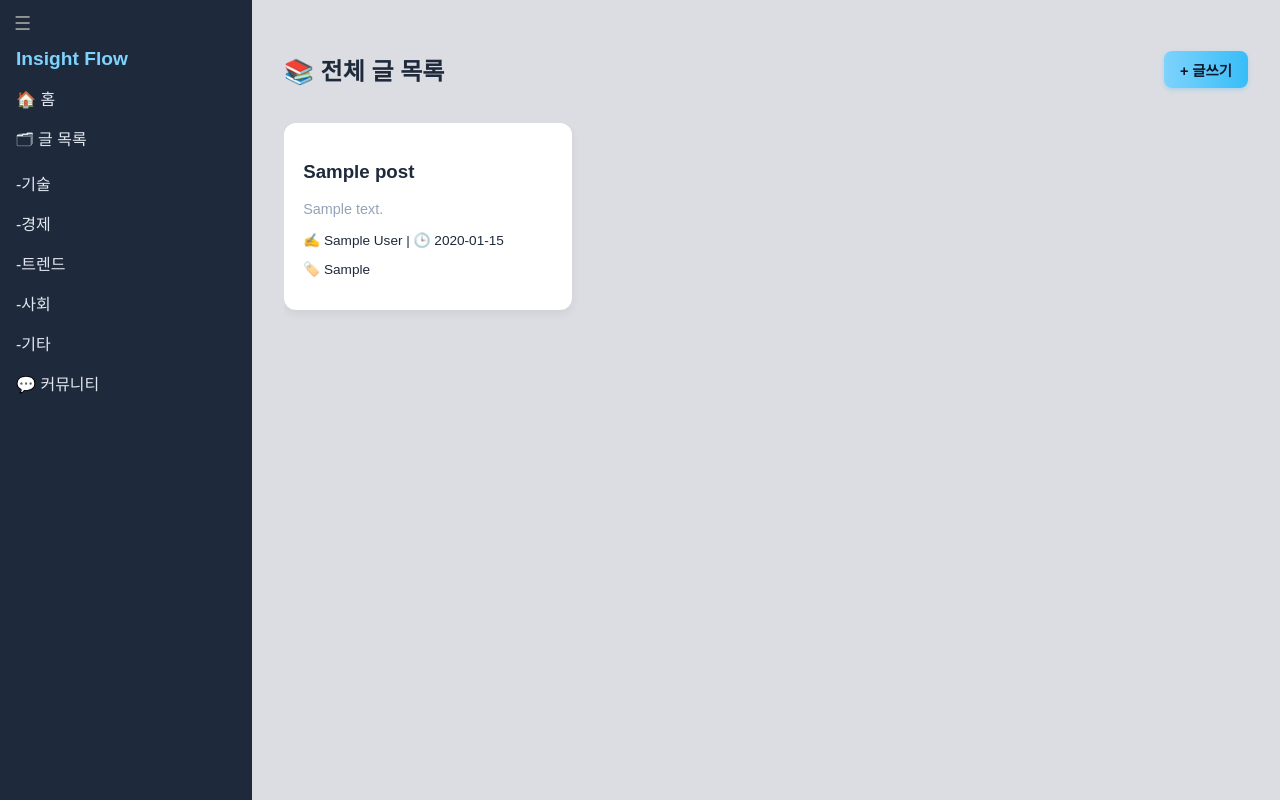
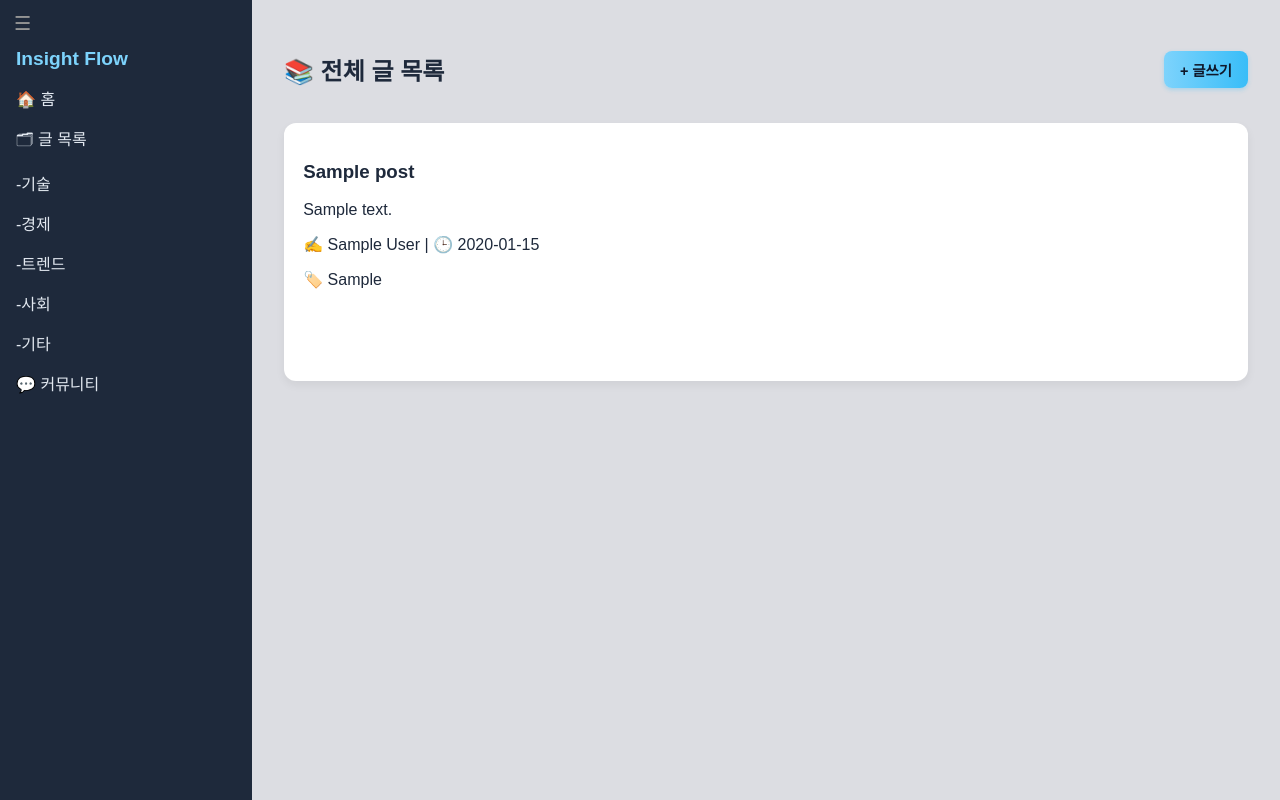
Before and after one commit to rloss/insight-flow, a Flask app: page /post/ in a window 1280 px wide. Run offline with Flask 3, Linux system fonts and the light colour scheme; tables that the repository leaves empty hold one stand-in row (values such as "Sample post"); some web fonts are replaced.

Commit message:
그리드카드

```diff
--- a/insight_flow/static/style.css
+++ b/insight_flow/static/style.css
@@ -97,12 +97,12 @@ body {
   /* 카드 스타일 */
   .card {
     min-width: 250px;
+    min-height: 220px;
     background-color: #FFFFFF;
     border-radius: 12px;
     box-shadow: 0 4px 10px rgba(0, 0, 0, 0.06);
     padding: 1.2rem;
     color: #1E293B;
-    flex-shrink: 0;
     transition: transform 0.2s ease, box-shadow 0.2s ease;
     text-decoration: none;
   }
@@ -148,9 +148,16 @@ body {
   }
 
   .content-box {
+    font-size: 1rem;
     line-height: 1.6;
+    letter-spacing: -0.2px;
     color: #1E293B;
     white-space: pre-line;
+    margin-top: 1rem;
+  }
+
+  .content-box p {
+    margin-bottom: 0.75rem;
   }
 
   /* 입력 폼 */
@@ -204,3 +211,10 @@ body {
     transform: translateX(-100%);
     position: fixed;
   }
+
+  .post-grid {
+    display: grid;
+    grid-template-columns: repeat(auto-fit, minmax(260px, 1fr));
+    gap: 1.5rem;
+    margin-top: 1rem;
+  }
--- a/insight_flow/templates/post_detail.html
+++ b/insight_flow/templates/post_detail.html
@@ -18,7 +18,7 @@
     ✍️ {{ post.author }} | 🕒 {{ post.created_at[:10] }}<br />
     📂 카테고리:
     {% for cat in post.categories.split(",") %}
-      <a href="/filter/category/{{ cat.strip() }}" style="color: #38BDF8;">{{ cat.strip() }}</a>{% if not loop.last %}, {% endif %}
+      <a href="/filter/category/{{ cat.strip() }}" style="color: #426e81;">{{ cat.strip() }}</a>{% if not loop.last %}, {% endif %}
     {% endfor %}<br />
     🏷️ 태그: {{ post.tags }}
   </p>
--- a/insight_flow/templates/post_list.html
+++ b/insight_flow/templates/post_list.html
@@ -13,15 +13,13 @@
     <a href="/post/write" class="write-button">+ 글쓰기</a>
   </div>
 
-  <div class="slider">
+  <div class="post-grid">
     {% for post in posts %}
-      <a href="/post/{{ post.id }}" class="card" style="text-decoration: none;">
+      <a href="/post/{{ post.id }}" class="card">
         <h3>{{ post.title }}</h3>
-        <p style="font-size: 0.9rem; color: #94A3B8;">
-          {{ post.content[:80] }}{% if post.content|length > 80 %}...{% endif %}
-        </p>
-        <p style="font-size: 0.85rem;">✍️ {{ post.author }} | 🕒 {{ post.created_at[:10] }}</p>
-        <p style="font-size: 0.85rem;">🏷️ {{ post.tags }}</p>
+        <p>{{ post.content[:80] }}{% if post.content|length > 80 %}...{% endif %}</p>
+        <p>✍️ {{ post.author }} | 🕒 {{ post.created_at[:10] }}</p>
+        <p>🏷️ {{ post.tags }}</p>
       </a>
     {% endfor %}
   </div>
```
